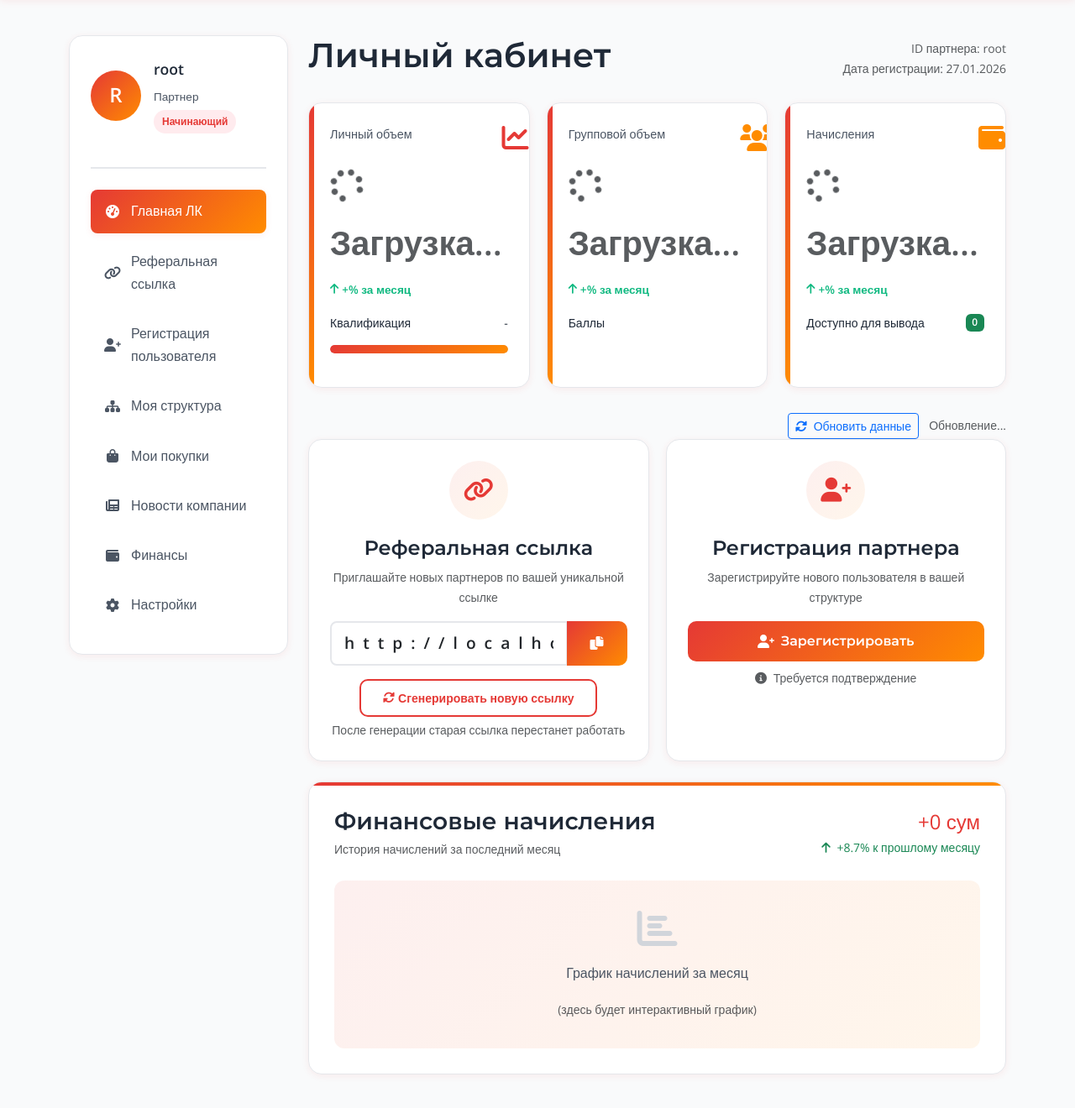
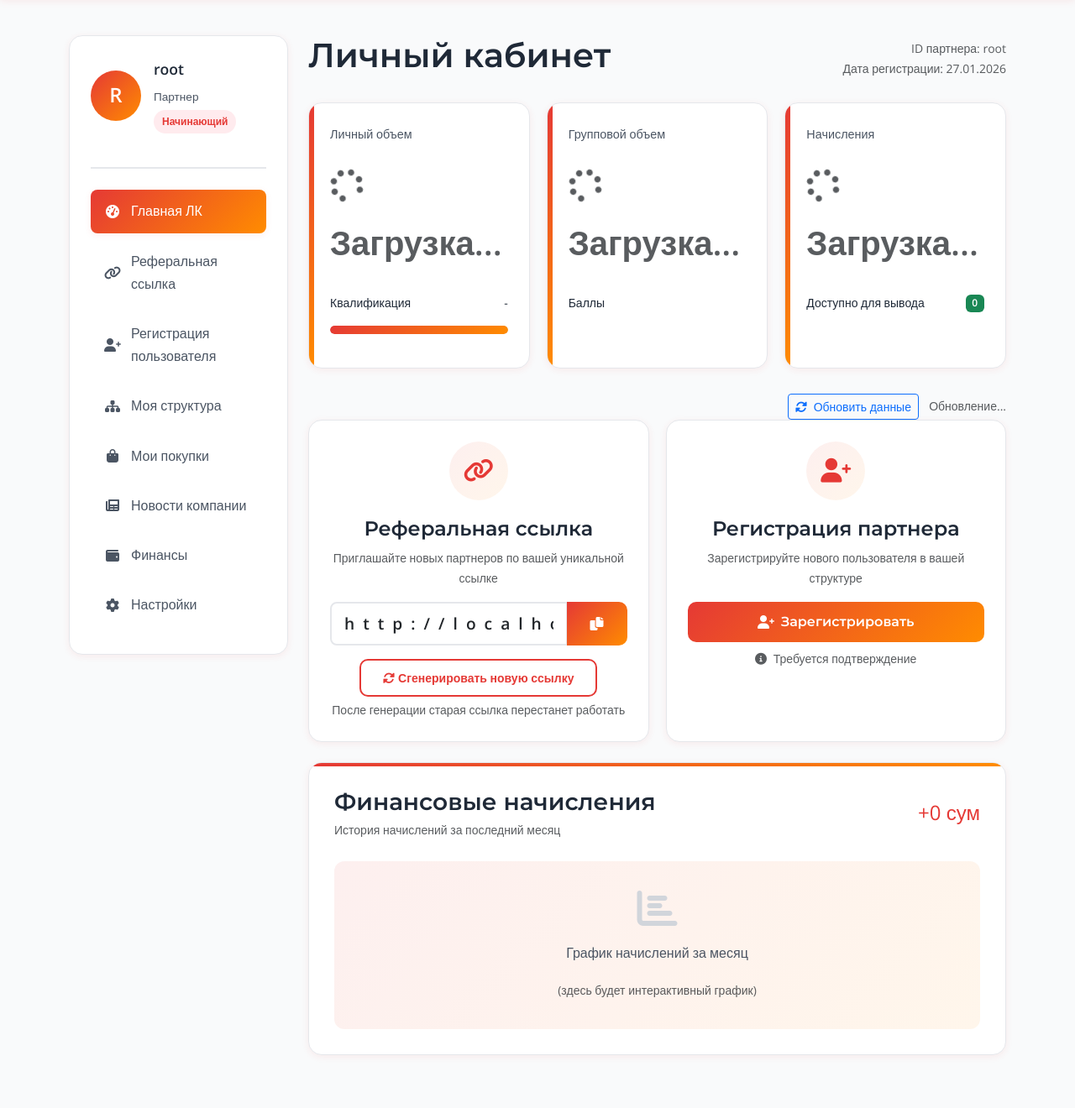
Before and after one commit to sta4888/django-store-service, a Django app: page /cabinet/ in a window 1280 px wide. Shown: the part 86-1406 px from the top of the page at 84% size. After the commit the page ends 1346 px from the top, so only its background shows below. Run offline with Django 5.2, Linux system fonts and the light colour scheme; a user stored in the database is signed in; parts of the project's set-up code (start-up, migrations or seed data) failed here and were passed over.

Commit message:
0.0.1.23 - edit dashboard tmp

```diff
--- a/accounts/views.py
+++ b/accounts/views.py
@@ -91,7 +91,6 @@ def verify_email_view(request):
             user.email_verification_sent_at = None
             user.save()
 
-            # fixme потом поправим на celery или перенесем на кафку или тп...
             service = FastAPIService()
             referrer_id = user.referrer.username if user.referrer else None
             data = service.add_user(user_id=user.username, referrer_id=referrer_id)
--- a/templates/cabinet/dashboard.html
+++ b/templates/cabinet/dashboard.html
@@ -65,20 +65,20 @@
                             <div class="stat-label">Личный объем</div>
                             <div class="stat-value" id="personal-volume">
                                 {% if has_stats %}
-                                {{ user_stats.lo|floatformat:0 }} сум
+                                {{ user_stats.lo|floatformat:0 }} бал
                                 {% else %}
                                 <span class="text-muted">
                             <i class="fas fa-spinner fa-spin"></i> Загрузка...
                         </span>
                                 {% endif %}
                             </div>
-                            <div class="stat-change positive">
-                                <i class="fas fa-arrow-up me-1"></i> +{{ monthly_growth }}% за месяц
-                            </div>
+<!--                            <div class="stat-change positive">-->
+<!--                                <i class="fas fa-arrow-up me-1"></i> +{{ monthly_growth }}% за месяц-->
+<!--                            </div>-->
                         </div>
-                        <div class="stat-icon">
-                            <i class="fas fa-chart-line fa-2x" style="color: var(--color-red);"></i>
-                        </div>
+<!--                        <div class="stat-icon">-->
+<!--                            <i class="fas fa-chart-line fa-2x" style="color: var(&#45;&#45;color-red);"></i>-->
+<!--                        </div>-->
                     </div>
                     <div class="mt-3">
                         <div class="d-flex justify-content-between mb-1">
@@ -103,20 +103,20 @@
                             <div class="stat-label">Групповой объем</div>
                             <div class="stat-value" id="group-volume">
                                 {% if has_stats %}
-                                {{ user_stats.go|floatformat:0 }} сум
+                                {{ user_stats.go|floatformat:0 }} бал
                                 {% else %}
                                 <span class="text-muted">
                             <i class="fas fa-spinner fa-spin"></i> Загрузка...
                         </span>
                                 {% endif %}
                             </div>
-                            <div class="stat-change positive">
-                                <i class="fas fa-arrow-up me-1"></i> +{{ group_growth }}% за месяц
-                            </div>
+<!--                            <div class="stat-change positive">-->
+<!--                                <i class="fas fa-arrow-up me-1"></i> +{{ group_growth }}% за месяц-->
+<!--                            </div>-->
                         </div>
-                        <div class="stat-icon">
-                            <i class="fas fa-users fa-2x" style="color: var(--color-orange);"></i>
-                        </div>
+<!--                        <div class="stat-icon">-->
+<!--                            <i class="fas fa-users fa-2x" style="color: var(&#45;&#45;color-orange);"></i>-->
+<!--                        </div>-->
                     </div>
                     <div class="mt-3">
                         <div class="d-flex justify-content-between align-items-center">
@@ -145,13 +145,13 @@
                         </span>
                                 {% endif %}
                             </div>
-                            <div class="stat-change positive">
-                                <i class="fas fa-arrow-up me-1"></i> +{{ earnings_growth }}% за месяц
-                            </div>
+<!--                            <div class="stat-change positive">-->
+<!--                                <i class="fas fa-arrow-up me-1"></i> +{{ earnings_growth }}% за месяц-->
+<!--                            </div>-->
                         </div>
-                        <div class="stat-icon">
-                            <i class="fas fa-wallet fa-2x" style="color: var(--color-orange);"></i>
-                        </div>
+<!--                        <div class="stat-icon">-->
+<!--                            <i class="fas fa-wallet fa-2x" style="color: var(&#45;&#45;color-orange);"></i>-->
+<!--                        </div>-->
                     </div>
                     <div class="mt-3">
                         <div class="d-flex justify-content-between align-items-center">
@@ -232,9 +232,9 @@
                     <div class="text-end">
                         <div class="h4 mb-1" style="color: var(--color-red);">+{{ user.earnings|floatformat:0 }} сум
                         </div>
-                        <div class="text-success small">
-                            <i class="fas fa-arrow-up me-1"></i> +8.7% к прошлому месяцу
-                        </div>
+<!--                        <div class="text-success small">-->
+<!--                            <i class="fas fa-arrow-up me-1"></i> +8.7% к прошлому месяцу-->
+<!--                        </div>-->
                     </div>
                 </div>
 
@@ -339,8 +339,8 @@
             }
 
             // Обновляем значения
-            document.getElementById('personal-volume').textContent = formatNumber(stats.lo) + ' сум';
-            document.getElementById('group-volume').textContent = formatNumber(stats.go) + ' сум';
+            document.getElementById('personal-volume').textContent = formatNumber(stats.lo) + ' бал';
+            document.getElementById('group-volume').textContent = formatNumber(stats.go) + ' бал';
             document.getElementById('total-income').textContent = formatNumber(stats.total_income) + ' сум';
             document.getElementById('personal-money').textContent = formatNumber(stats.personal_money) + ' сум';
             document.getElementById('qualification').textContent = stats.qualification || '-';
```
